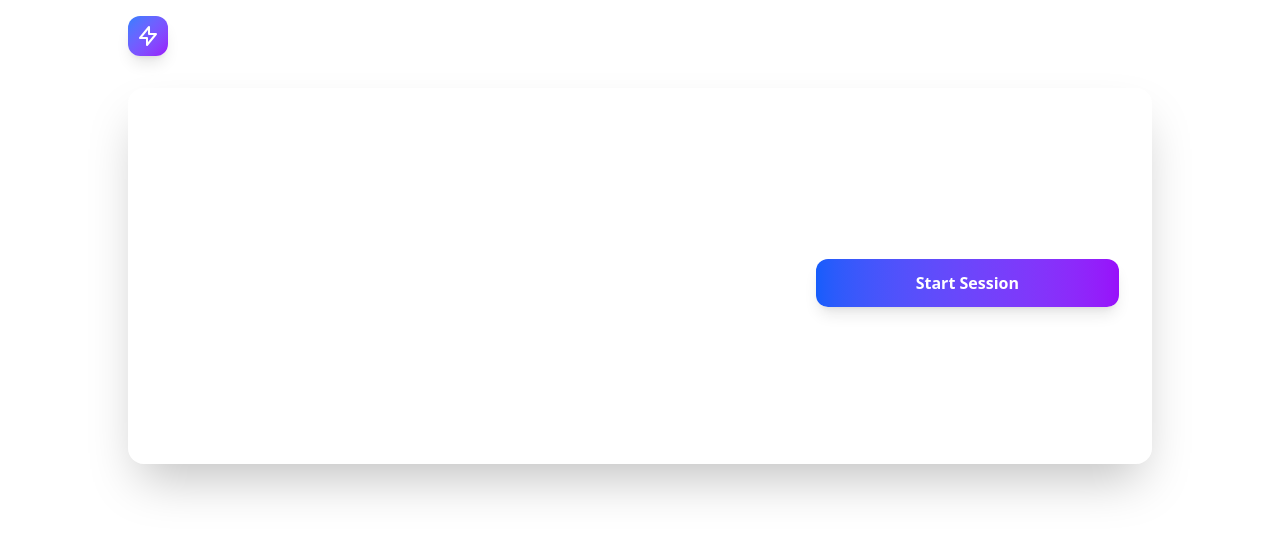
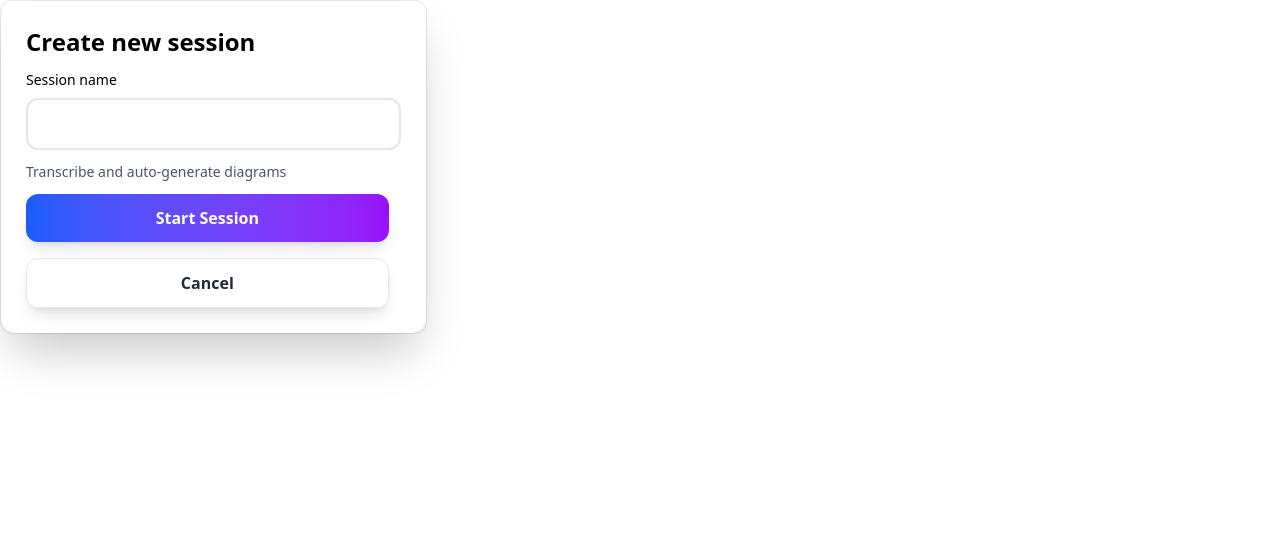
Before and after one commit to KHChuadri/AUTOMATE, a React (Vite) app in the folder Frontend/: page /session/new in a window 1280 px wide. Shown: the top 536 px of the page. Built offline with nearby package versions, Linux system fonts and the light colour scheme; sample sign-in values are in the browser's storage.

Commit message:
Made a modal for session

```diff
--- a/Frontend/src/components/LandingPage.tsx
+++ b/Frontend/src/components/LandingPage.tsx
@@ -4,7 +4,6 @@ import Navbar from '../pages/Navbar'
 
 const LandingPage: React.FC = () => {
   const navigate = useNavigate()
-
   useEffect(() => {
     if (localStorage.getItem("auth_token")) {
       navigate('/dashboard');
--- a/Frontend/src/components/StartSession.tsx
+++ b/Frontend/src/components/StartSession.tsx
@@ -1,13 +1,18 @@
 import React, { useEffect, useState } from "react";
-import { Link, useNavigate } from "react-router-dom";
 import { apiPost } from "../lib/api";
+import { useNavigate } from "react-router-dom";
 
 interface ApiError {
   message?: string;
   error?: string;
 }
 
-const StartSession: React.FC = () => {
+interface StartSessionModalProps {
+  setCreate: React.Dispatch<React.SetStateAction<boolean>>;
+  onSuccess: () => void;
+}
+
+const StartSessionModal:  React.FC<StartSessionModalProps> = ({ setCreate, onSuccess }) => {
   const navigate = useNavigate();
   const [sessionName, setSessionName] = useState("");
   const [userId, setUserId] = useState("");
@@ -15,7 +20,6 @@ const StartSession: React.FC = () => {
 
   useEffect(() => {
     const authUser = localStorage.getItem("auth_user");
-
     if (authUser === null) {
       setError("Invalid session");
     } else {
@@ -31,7 +35,8 @@ const StartSession: React.FC = () => {
     }
     try {
       await apiPost("/diagram/create", { title: sessionName, userId: userId });
-      navigate("/dashboard");
+      onSuccess();
+      setCreate(false)
     } catch (err: unknown) {
       console.error("Error creating session:", err);
       setError((err as ApiError).message || "Failed to create session");
@@ -39,47 +44,15 @@ const StartSession: React.FC = () => {
   };
 
   return (
-    <div className="min-h-screen bg-gradient-to-br p-4">
-      <div className="max-w-5xl mx-auto">
-        {/* Header */}
-        <div className="flex items-center justify-between mb-8">
-          <div className="flex items-center space-x-3">
-            <div className="w-10 h-10 bg-gradient-to-br from-blue-500 to-purple-600 rounded-xl flex items-center justify-center shadow-lg">
-              <svg
-                className="w-6 h-6 text-white"
-                fill="none"
-                stroke="currentColor"
-                viewBox="0 0 24 24"
-              >
-                <path
-                  strokeLinecap="round"
-                  strokeLinejoin="round"
-                  strokeWidth={2}
-                  d="M13 10V3L4 14h7v7l9-11h-7z"
-                />
-              </svg>
-            </div>
-            <h1 className="text-2xl font-bold text-white">
-              Start a New Session
-            </h1>
-          </div>
-          <Link
-            to="/dashboard"
-            className="text-white/70 hover:text-white text-sm"
-          >
-            Back to Dashboard
-          </Link>
-        </div>
-
-        {/* Card */}
-        <div className="bg-white/10 backdrop-blur-lg rounded-2xl shadow-2xl border border-white/20 p-6 md:p-8">
-          <div className="grid grid-cols-1 lg:grid-cols-3 gap-6">
-            {/* Left: Session details */}
-            <div className="lg:col-span-2 space-y-6">
+    <div className="bg-white border border-gray-200 w-1/3 rounded-xl flex flex-col">
+        <div className="flex flex-col rounded-2xl shadow-2xl border border-white/20 p-4 md:p-6">
+          <div className="grid grid-cols-1 gap-3">
+            <h2 className="text-black text-2xl font-semibold">Create new session</h2>
+            <div className="lg:col-span-2 space-y-3">
               <div>
                 <label
                   htmlFor="sessionName"
-                  className={`block text-sm font-medium text-white/80 mb-2`}
+                  className={`block text-sm font-medium text-black mb-2`}
                 >
                   Session name
                 </label>
@@ -90,110 +63,32 @@ const StartSession: React.FC = () => {
                   type="text"
                   placeholder="e.g., Login System Design"
                   onChange={(e) => setSessionName(e.target.value)}
-                  className={`w-full px-4 py-3 bg-white/5 border rounded-xl text-white placeholder-white/40 focus:outline-none focus:ring-2 focus:ring-blue-500 focus:border-transparent transition-all duration-200 ${error ? `border-red-500` : `border-white/10`}`}
+                  className={`w-full px-4 py-3 bg-white/5 border-2 rounded-xl text-black placeholder-white/40 focus:outline-none focus:ring-2 focus:ring-blue-500 focus:border-transparent transition-all duration-200 ${error ? `border-red-500` : `border-gray-200`}`}
                 />
               </div>
 
-              <div>
-                <label className="block text-sm font-medium text-white/80 mb-2">
-                  Session mode
-                </label>
-                <div className="grid grid-cols-1 md:grid-cols-3 gap-3">
-                  <button className="p-4 rounded-xl bg-white/5 hover:bg-white/10 border border-white/10 text-left text-white transition-colors">
-                    <div className="font-semibold">Audio + Diagram</div>
-                    <div className="text-white/60 text-sm">
-                      Transcribe and auto-generate diagrams
-                    </div>
-                  </button>
-                  <button className="p-4 rounded-xl bg-white/5 hover:bg-white/10 border border-white/10 text-left text-white transition-colors">
-                    <div className="font-semibold">Audio Only</div>
-                    <div className="text-white/60 text-sm">
-                      Live transcription without diagrams
-                    </div>
-                  </button>
-                  <button className="p-4 rounded-xl bg-white/5 hover:bg-white/10 border border-white/10 text-left text-white transition-colors">
-                    <div className="font-semibold">Manual Notes</div>
-                    <div className="text-white/60 text-sm">
-                      Take notes, generate later
-                    </div>
-                  </button>
-                </div>
-              </div>
-
-              <div>
-                <label className="block text-sm font-medium text-white/80 mb-2">
-                  Technical focus (optional)
-                </label>
-                <div className="flex flex-wrap gap-2">
-                  {[
-                    "Backend",
-                    "Frontend",
-                    "Database",
-                    "Auth",
-                    "DevOps",
-                    "Architecture",
-                  ].map((tag) => (
-                    <span
-                      key={tag}
-                      className="px-3 py-1 rounded-full bg-white/5 border border-white/10 text-white/80 text-sm"
-                    >
-                      {tag}
-                    </span>
-                  ))}
-                </div>
-              </div>
+              <p className="text-gray-600 text-sm">Transcribe and auto-generate diagrams</p>
             </div>
 
-            {/* Right: Summary */}
             <div className="space-y-4">
-              <div className="p-4 rounded-xl bg-white/5 border border-white/10">
-                <div className="flex items-center justify-between mb-2">
-                  <span className="text-white/70 text-sm">
-                    Estimated duration
-                  </span>
-                  <span className="text-white font-medium">45–60 mins</span>
-                </div>
-                <div className="flex items-center justify-between mb-2">
-                  <span className="text-white/70 text-sm">Capture</span>
-                  <span className="text-white font-medium">
-                    Audio + Entities
-                  </span>
-                </div>
-                <div className="flex items-center justify-between">
-                  <span className="text-white/70 text-sm">Diagram</span>
-                  <span className="text-white font-medium">Mermaid (auto)</span>
-                </div>
-              </div>
-
-              <div className="space-y-2">
-                <button className="w-full bg-gradient-to-r from-blue-600 to-purple-600 hover:from-blue-700 hover:to-purple-700 text-white font-semibold py-3 px-4 rounded-xl shadow-lg transition-all duration-200 transform hover:scale-105"
-                onClick={() => handleStartSession()}>
-                  Start Session
-                </button>
-                <button className="w-full bg-white/5 hover:bg-white/10 text-white py-3 px-4 rounded-xl border border-white/10 transition-colors">
-                  Schedule for later
-                </button>
-              </div>
+              <button
+                className="w-full bg-gradient-to-r from-blue-600 to-purple-600 hover:from-blue-700 hover:to-purple-700 text-white font-semibold py-3 px-4 rounded-xl shadow-lg transition-all duration-200 transform hover:scale-105"
+                onClick={() => { handleStartSession(); setCreate(false) }}
+              >
+                Start Session
+              </button>
+              <button
+                className="w-full text-gray-800 font-semibold py-3 px-4 rounded-xl shadow-lg transition-all duration-200 transform hover:scale-105 border border-gray-200"
+                onClick={() => { navigate('/dashboard'); setCreate(false) }}
+              >
+                Cancel
+              </button>
             </div>
           </div>
+
         </div>
-
-        {/* Help section */}
-        <div className="mt-8 grid grid-cols-1 md:grid-cols-3 gap-4">
-          <div className="p-4 rounded-xl bg-white/5 border border-white/10 text-white/80 text-sm">
-            AutoScribe listens silently and turns your conversation into
-            diagrams in real-time.
-          </div>
-          <div className="p-4 rounded-xl bg-white/5 border border-white/10 text-white/80 text-sm">
-            You can export Mermaid syntax or images after the session.
-          </div>
-          <div className="p-4 rounded-xl bg-white/5 border border-white/10 text-white/80 text-sm">
-            Add participants to share live diagrams and transcription.
-          </div>
-        </div>
-      </div>
     </div>
   );
 };
 
-export default StartSession;
+export default StartSessionModal;
```
Also changed, not shown: Frontend/src/pages/Dashboard.tsx (+22 -16 lines).
